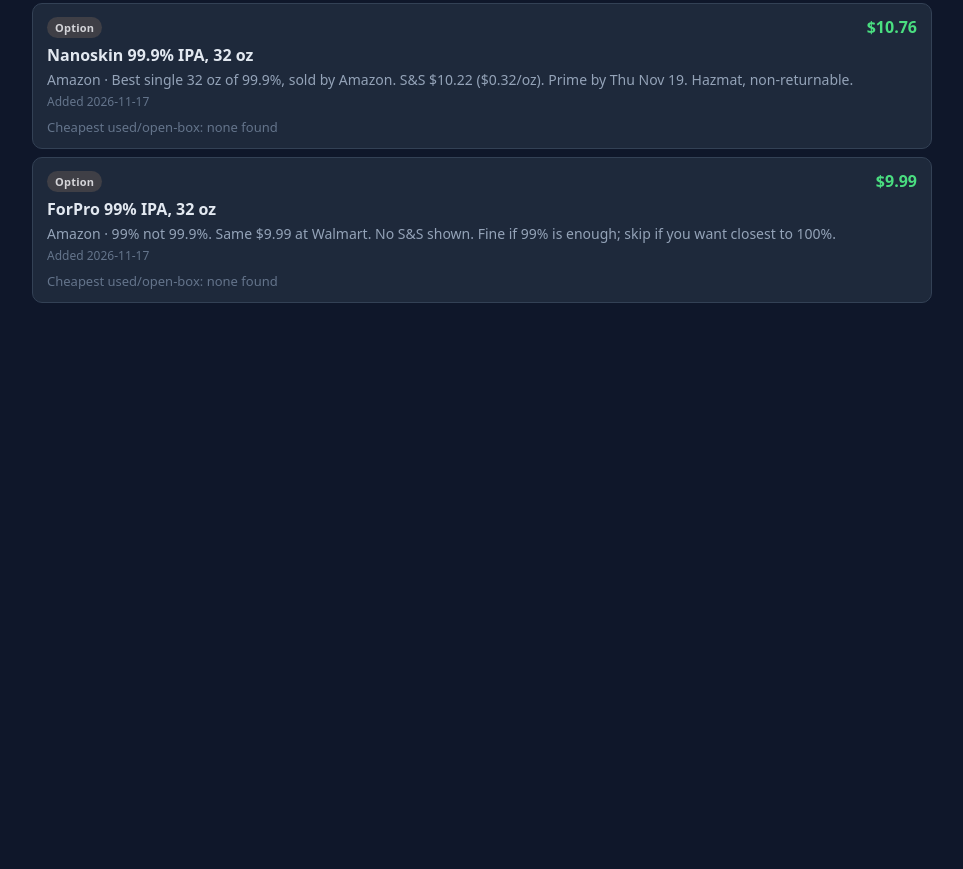
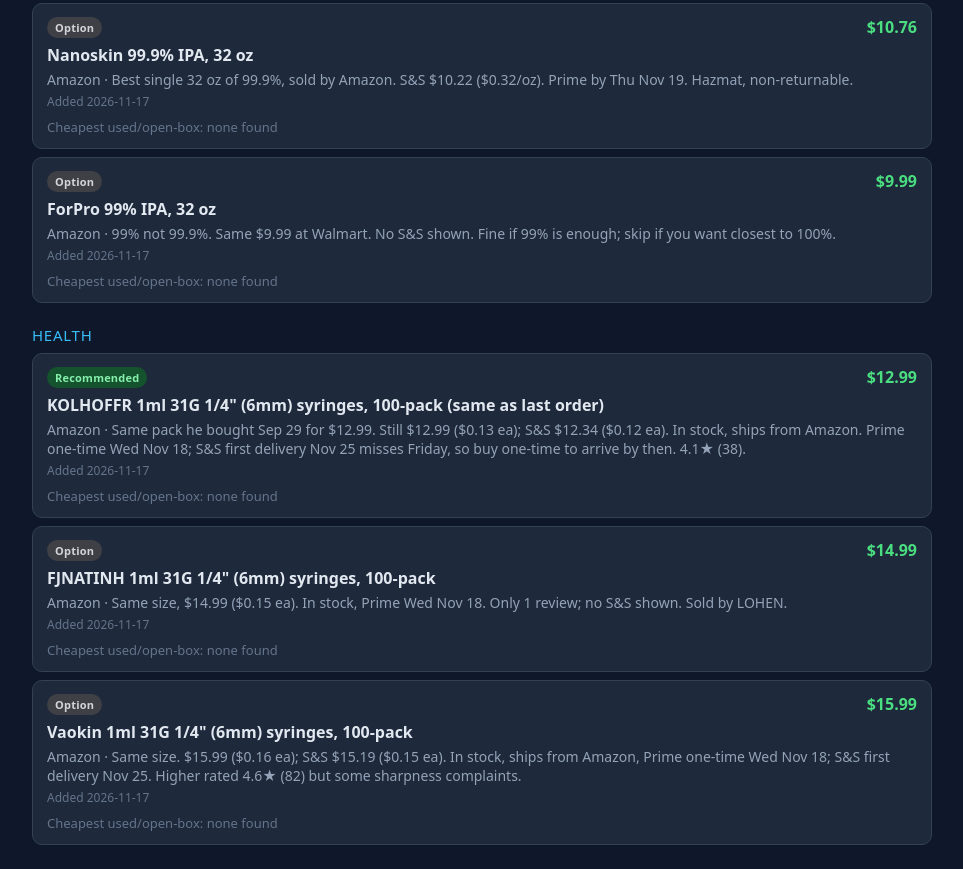
Before and after one commit to westonwhite/grok-links, a plain HTML site: page index.html in a window 1280 px wide. Shown: the part 3773-4642 px from the top of the page, without its empty margins (158-1121 px from the left). Before the commit the page ends 4100 px from the top, so only its background shows below. Drawn offline with Linux system fonts and the light colour scheme.

Commit message:
Add 1ml 31G 1/4" syringe Health links and treat used_price n/a as none

```diff
--- a/index.html
+++ b/index.html
@@ -43,7 +43,7 @@ let data=[],filter='';
 const labels={recommended:'Recommended','not recommended':'Not recommended',option:'Option',yours:'You sent',info:'Info'};
 const cls={recommended:'recommended','not recommended':'not-recommended',option:'option',yours:'yours',info:'info'};
 function esc(s){return String(s||'').replace(/[&<>"]/g,c=>({'&':'&amp;','<':'&lt;','>':'&gt;','"':'&quot;'}[c]))}
-function hasUsed(i){return i.used_price&&i.used_price!=='none found'}
+function hasUsed(i){return i.used_price&&i.used_price!=='none found'&&String(i.used_price).toLowerCase()!=='n/a'}
 function usedLine(i){
   if(hasUsed(i)&&i.used_url){
     return `<div class="used"><a href="${esc(i.used_url)}" target="_blank" rel="noopener">Cheapest used/open-box: ${esc(i.used_price)} at ${esc(i.used_source||'used listing')}</a></div>`;
--- a/links.json
+++ b/links.json
@@ -291,6 +291,42 @@
    "added": "2026-11-17",
    "used_price": "none found",
    "used_checked": "2026-11-17"
+  },
+  {
+   "category": "Health",
+   "title": "KOLHOFFR 1ml 31G 1/4\" (6mm) syringes, 100-pack (same as last order)",
+   "store": "Amazon",
+   "price": "$12.99",
+   "url": "https://www.amazon.com/dp/B0FZPVZ9N2",
+   "verdict": "recommended",
+   "note": "Same pack he bought Sep 29 for $12.99. Still $12.99 ($0.13 ea); S&S $12.34 ($0.12 ea). In stock, ships from Amazon. Prime one-time Wed Nov 18; S&S first delivery Nov 25 misses Friday, so buy one-time to arrive by then. 4.1★ (38).",
+   "added": "2026-11-17",
+   "used_checked": "2026-11-17",
+   "used_price": "n/a"
+  },
+  {
+   "category": "Health",
+   "title": "FJNATINH 1ml 31G 1/4\" (6mm) syringes, 100-pack",
+   "store": "Amazon",
+   "price": "$14.99",
+   "url": "https://www.amazon.com/dp/B0H2DM9L76",
+   "verdict": "option",
+   "note": "Same size, $14.99 ($0.15 ea). In stock, Prime Wed Nov 18. Only 1 review; no S&S shown. Sold by LOHEN.",
+   "added": "2026-11-17",
+   "used_checked": "2026-11-17",
+   "used_price": "n/a"
+  },
+  {
+   "category": "Health",
+   "title": "Vaokin 1ml 31G 1/4\" (6mm) syringes, 100-pack",
+   "store": "Amazon",
+   "price": "$15.99",
+   "url": "https://www.amazon.com/dp/B0GTLQHMYV",
+   "verdict": "option",
+   "note": "Same size. $15.99 ($0.16 ea); S&S $15.19 ($0.15 ea). In stock, ships from Amazon, Prime one-time Wed Nov 18; S&S first delivery Nov 25. Higher rated 4.6★ (82) but some sharpness complaints.",
+   "added": "2026-11-17",
+   "used_checked": "2026-11-17",
+   "used_price": "n/a"
   }
  ]
 }
```
